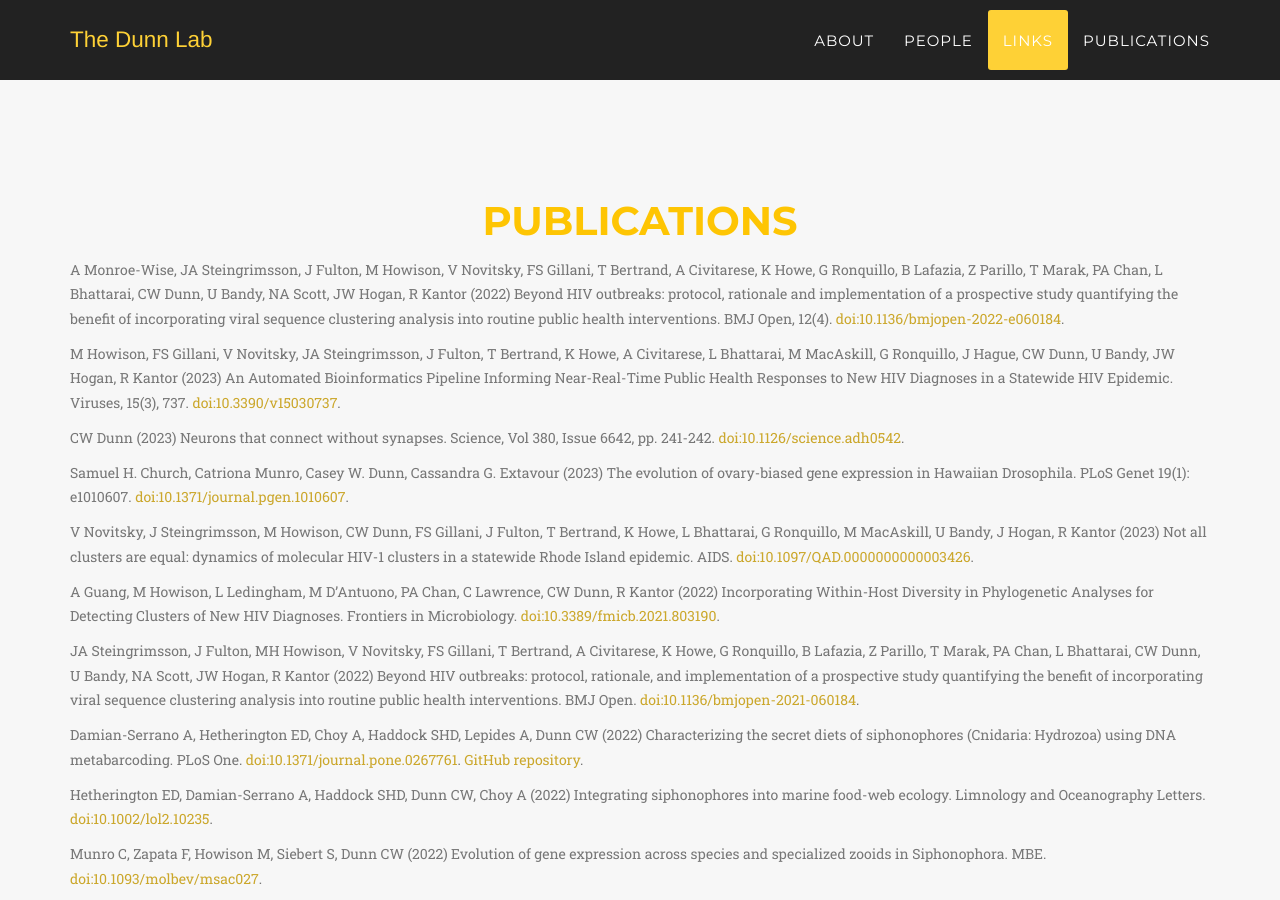
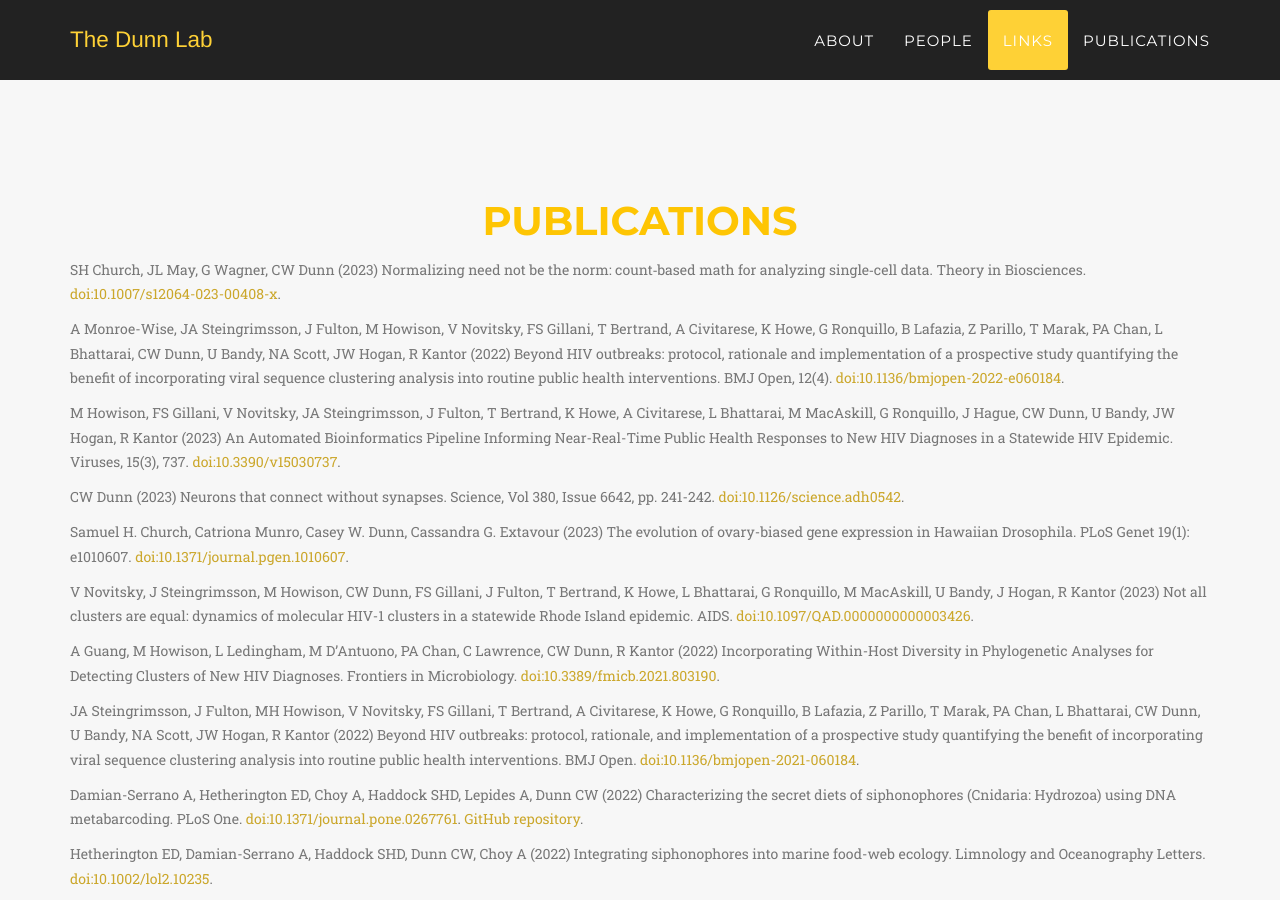
Before and after one commit to caseywdunn/caseywdunn.github.io, a Jekyll site: the page built from index.html, in a window 1280 px wide and 900 px high, scrolled down 10597 px. Built offline with Jekyll 4.4.1, drawn with Linux system fonts in a browser that asks for light colours; some web fonts are replaced.

Commit message:
added countland

```diff
--- a/_includes/publications.html
+++ b/_includes/publications.html
@@ -6,6 +6,10 @@
                     <h2 class="section-heading">Publications</h2>
                 </div>
             </div>
+
+<div class="box"><div class="box-title"></div><div class="box-body">
+<p class="text-muted"> SH Church, JL May, G Wagner, CW Dunn (2023) Normalizing need not be the norm: count‑based math for analyzing single‑cell data. Theory in Biosciences. <a href="https://doi.org/10.1007/s12064-023-00408-x">doi:10.1007/s12064-023-00408-x</a>.</p>
+</div><div class="box-footer"> </div></div>
 
 <div class="box"><div class="box-title"></div><div class="box-body">
 <p class="text-muted"> A Monroe-Wise, JA Steingrimsson, J Fulton, M Howison, V Novitsky, FS Gillani, T Bertrand, A Civitarese, K Howe, G Ronquillo, B Lafazia, Z Parillo, T Marak, PA Chan, L Bhattarai, CW Dunn, U Bandy, NA Scott, JW Hogan, R Kantor (2022) Beyond HIV outbreaks: protocol, rationale and implementation of a prospective study quantifying the benefit of incorporating viral sequence clustering analysis into routine public health interventions. BMJ Open, 12(4). <a href="https://bmjopen.bmj.com/content/12/4/e060184">doi:10.1136/bmjopen-2022-e060184</a>.</p>
```
